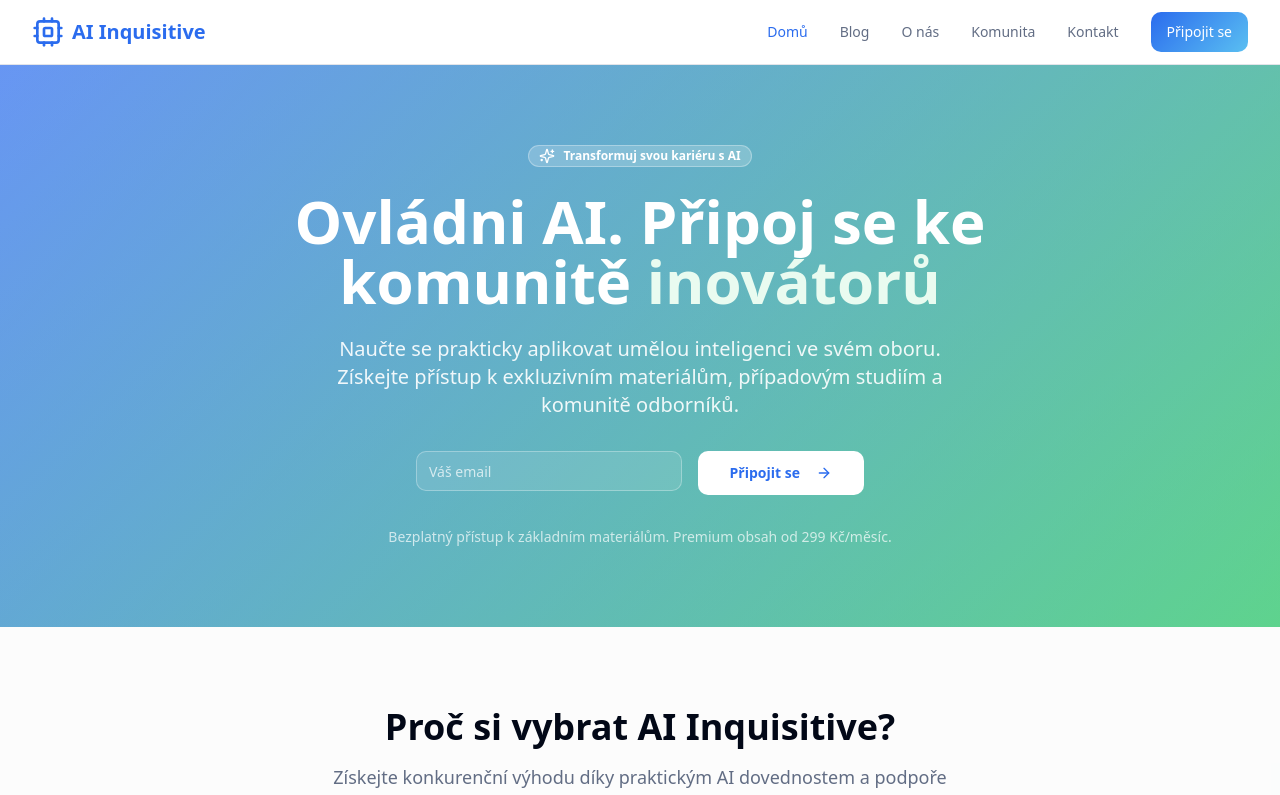
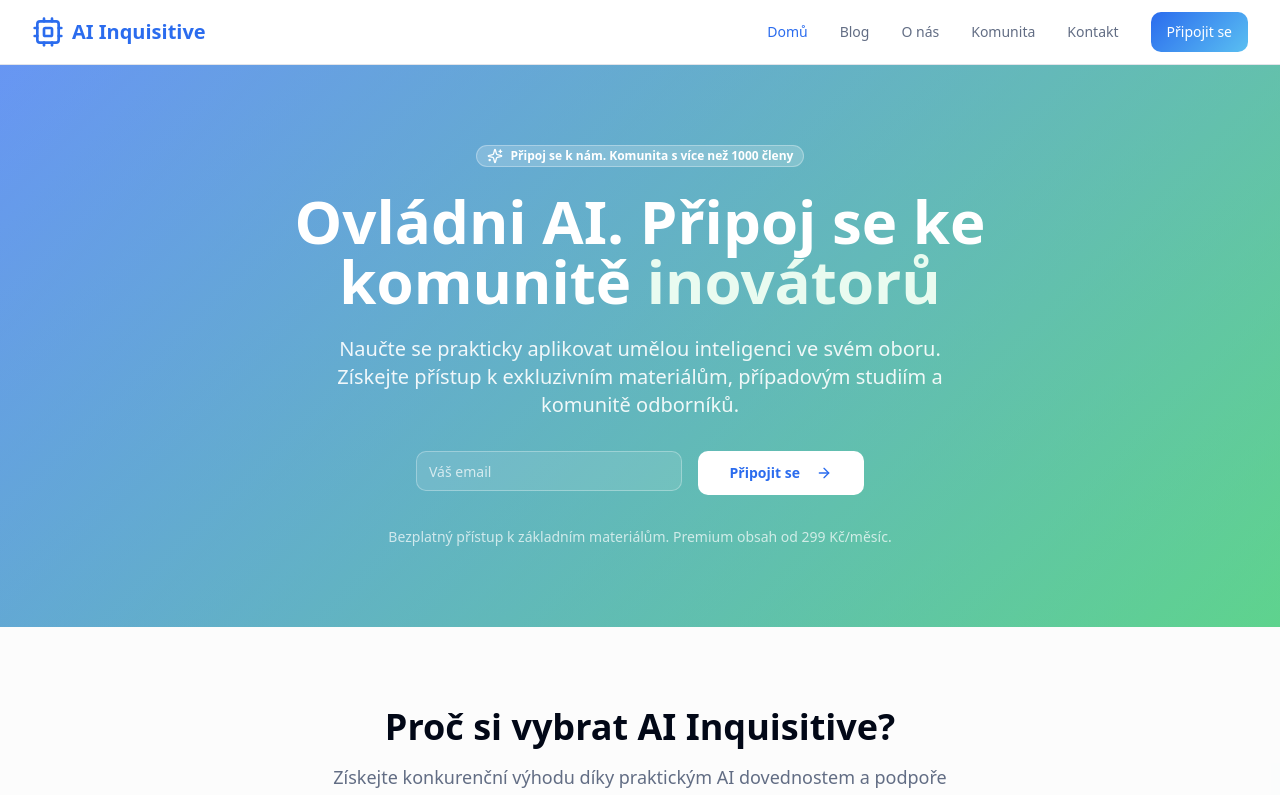
Before and after one commit to XandrAntonov/ai-curious-connect, a React (Vite) app: page / in a window 1280 px wide. Shown: the top 795 px of the page. Built offline with nearby package versions, Linux system fonts and the light colour scheme.

Commit message:
Update community text
Update the community text on the homepage to Czech, stating "Připojte se k nám. Komunita více než 1000 členů."

```diff
--- a/src/pages/Home.tsx
+++ b/src/pages/Home.tsx
@@ -73,7 +73,7 @@ export const Home = () => {
         <div className="relative max-w-4xl mx-auto text-center">
           <Badge className="mb-6 bg-white/20 text-white border-white/30 hover:bg-white/30">
             <Sparkles className="h-4 w-4 mr-2" />
-            Transformuj svou kariéru s AI
+            Připoj se k nám. Komunita s více než 1000 členy
           </Badge>
 
           <h1 className="text-4xl md:text-6xl font-bold text-white mb-6 leading-tight">
```
